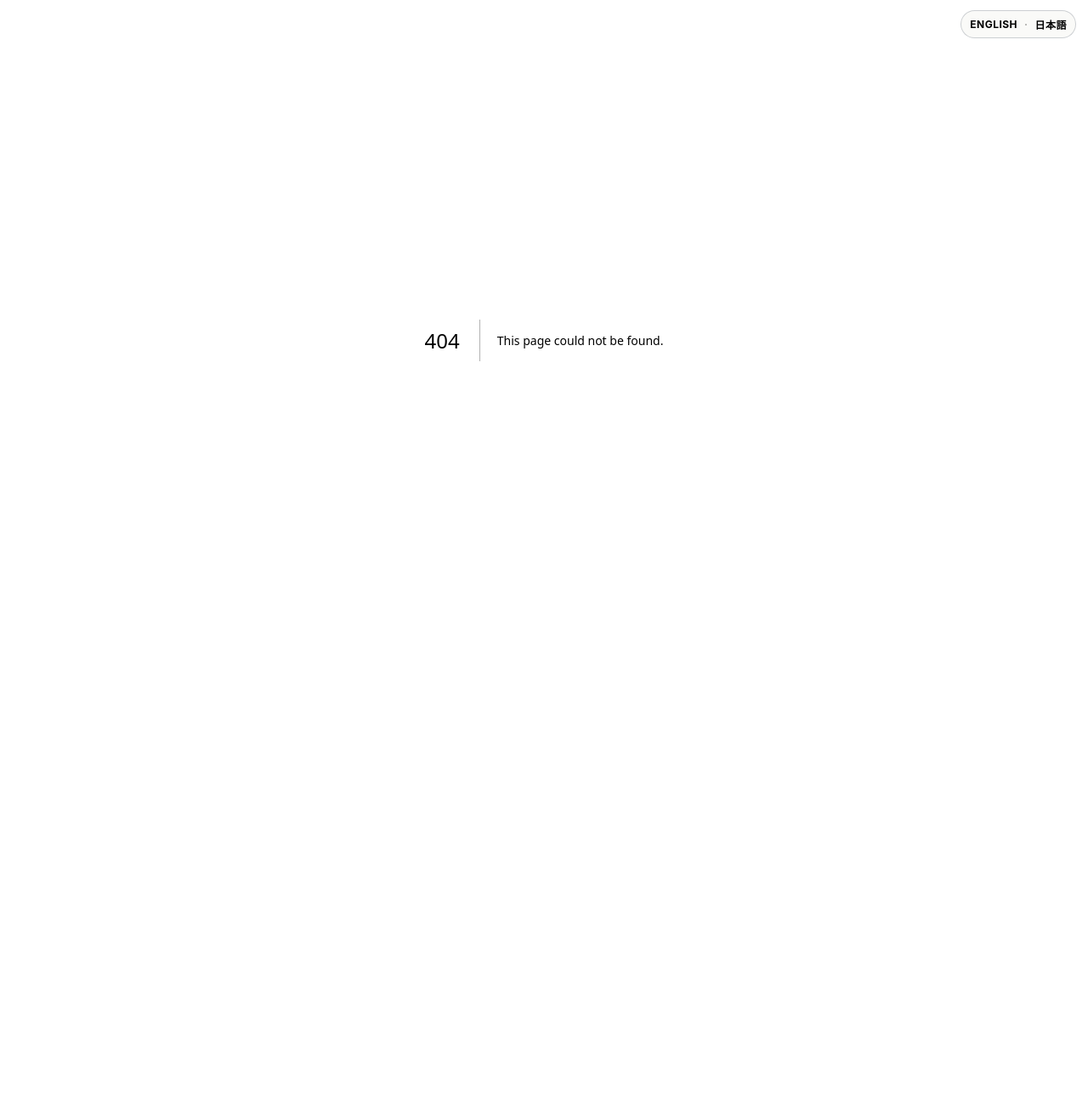
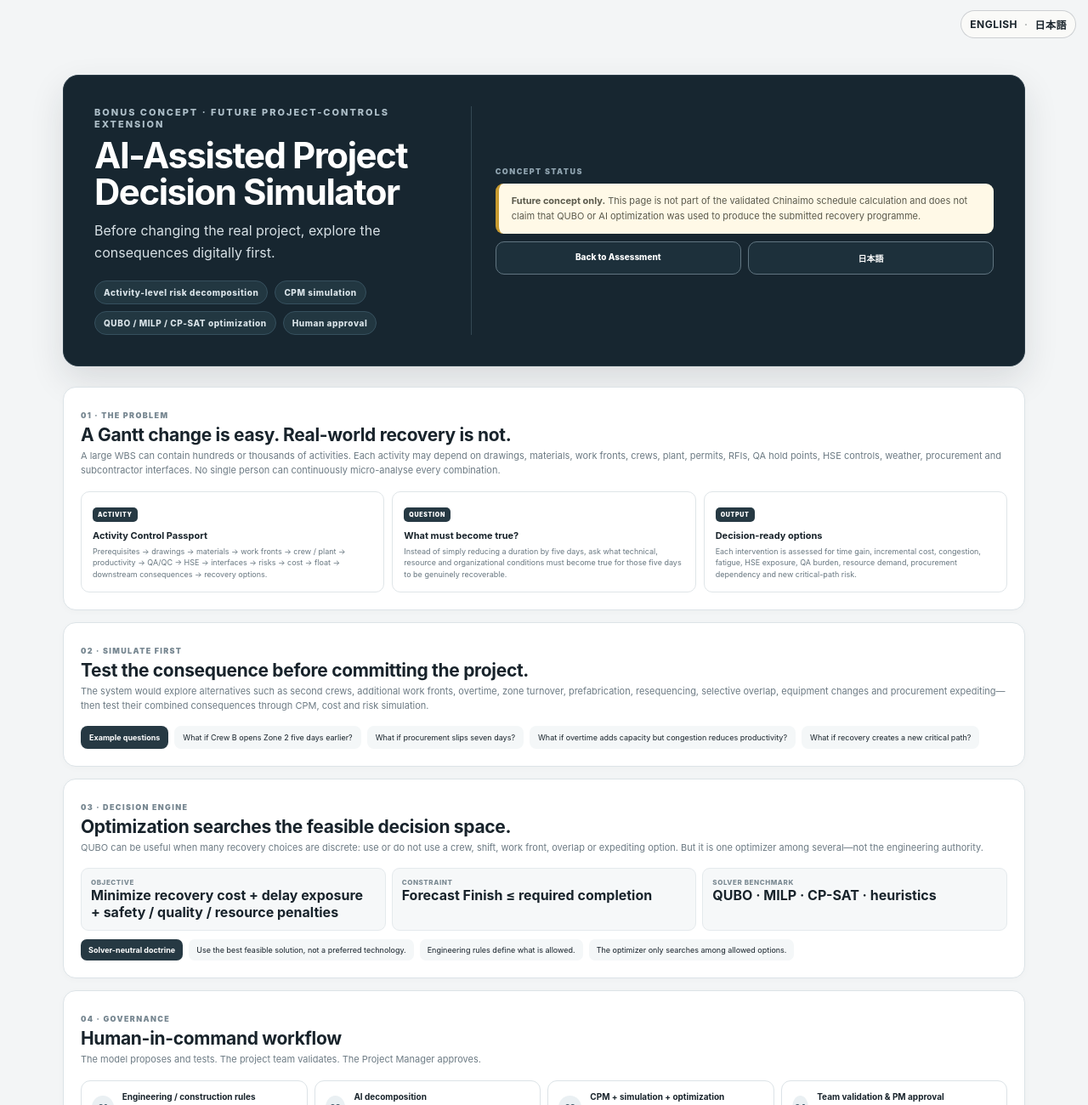
Before and after one commit to michaelfutol/Michael-Futol-Chinaimo-Project-Controls, a Next.js app: page /decision-simulator in a window 1280 px wide. Before the commit this address had no page. Shown: the top 1300 px of the page at 85% size. Before the commit the page ends 800 px from the top, so only its background shows below. Built offline with nearby package versions, Linux system fonts and the light colour scheme.

Commit message:
site: add concise project decision simulator bonus page

```diff
--- /dev/null
+++ b/app/decision-simulator/page.tsx
@@ -0,0 +1,55 @@
+export default function DecisionSimulatorPage(){
+  return <main id="top" style={{maxWidth:1180,margin:'0 auto',padding:'88px 24px 48px'}}>
+    <section className="hero" style={{marginBottom:24}}>
+      <div className="heroCopy">
+        <div className="eyebrow">BONUS CONCEPT · FUTURE PROJECT-CONTROLS EXTENSION</div>
+        <h1>AI-Assisted Project Decision Simulator</h1>
+        <p className="heroLead">Before changing the real project, explore the consequences digitally first.</p>
+        <div className="heroTags"><span>Activity-level risk decomposition</span><span>CPM simulation</span><span>QUBO / MILP / CP-SAT optimization</span><span>Human approval</span></div>
+      </div>
+      <div className="heroAction">
+        <div className="deliverableLabel">CONCEPT STATUS</div>
+        <div className="notice" style={{margin:0}}><b>Future concept only.</b> This page is not part of the validated Chinaimo schedule calculation and does not claim that QUBO or AI optimization was used to produce the submitted recovery programme.</div>
+        <div className="heroButtonRow"><a className="secondaryBtn" href="/">Back to Assessment</a><a className="secondaryBtn" href="/ja/decision-simulator">日本語</a></div>
+      </div>
+    </section>
+
+    <section className="panel">
+      <div className="sectionHead"><div><span className="sectionNo">01 · THE PROBLEM</span><h2>A Gantt change is easy. Real-world recovery is not.</h2><p>A large WBS can contain hundreds or thousands of activities. Each activity may depend on drawings, materials, work fronts, crews, plant, permits, RFIs, QA hold points, HSE controls, weather, procurement and subcontractor interfaces. No single person can continuously micro-analyse every combination.</p></div></div>
+      <div className="authorityGrid">
+        <div><span className="authorityTool">ACTIVITY</span><b>Activity Control Passport</b><p>Prerequisites → drawings → materials → work fronts → crew / plant → productivity → QA/QC → HSE → interfaces → risks → cost → float → downstream consequences → recovery options.</p></div>
+        <div><span className="authorityTool">QUESTION</span><b>What must become true?</b><p>Instead of simply reducing a duration by five days, ask what technical, resource and organizational conditions must become true for those five days to be genuinely recoverable.</p></div>
+        <div><span className="authorityTool">OUTPUT</span><b>Decision-ready options</b><p>Each intervention is assessed for time gain, incremental cost, congestion, fatigue, HSE exposure, QA burden, resource demand, procurement dependency and new critical-path risk.</p></div>
+      </div>
+    </section>
+
+    <section className="panel">
+      <div className="sectionHead"><div><span className="sectionNo">02 · SIMULATE FIRST</span><h2>Test the consequence before committing the project.</h2><p>The system would explore alternatives such as second crews, additional work fronts, overtime, zone turnover, prefabrication, resequencing, selective overlap, equipment changes and procurement expediting—then test their combined consequences through CPM, cost and risk simulation.</p></div></div>
+      <div className="commentaryRule"><b>Example questions</b><span>What if Crew B opens Zone 2 five days earlier?</span><span>What if procurement slips seven days?</span><span>What if overtime adds capacity but congestion reduces productivity?</span><span>What if recovery creates a new critical path?</span></div>
+    </section>
+
+    <section className="panel">
+      <div className="sectionHead"><div><span className="sectionNo">03 · DECISION ENGINE</span><h2>Optimization searches the feasible decision space.</h2><p>QUBO can be useful when many recovery choices are discrete: use or do not use a crew, shift, work front, overlap or expediting option. But it is one optimizer among several—not the engineering authority.</p></div></div>
+      <div className="resultStrip"><div><small>OBJECTIVE</small><b>Minimize recovery cost + delay exposure + safety / quality / resource penalties</b></div><div><small>CONSTRAINT</small><b>Forecast Finish ≤ required completion</b></div><div><small>SOLVER BENCHMARK</small><b>QUBO · MILP · CP-SAT · heuristics</b></div></div>
+      <div className="controlRule"><b>Solver-neutral doctrine</b><span>Use the best feasible solution, not a preferred technology.</span><span>Engineering rules define what is allowed.</span><span>The optimizer only searches among allowed options.</span></div>
+    </section>
+
+    <section className="panel">
+      <div className="sectionHead"><div><span className="sectionNo">04 · GOVERNANCE</span><h2>Human-in-command workflow</h2><p>The model proposes and tests. The project team validates. The Project Manager approves.</p></div></div>
+      <div className="reviewPath" style={{gridTemplateColumns:'repeat(4,minmax(0,1fr))'}}>
+        <div className="reviewStep"><span>01</span><div><b>Engineering / construction rules</b><small>Define physical, technical and contractual feasibility.</small></div></div>
+        <div className="reviewStep"><span>02</span><div><b>AI decomposition</b><small>Expose dependencies, risks and candidate interventions.</small></div></div>
+        <div className="reviewStep"><span>03</span><div><b>CPM + simulation + optimization</b><small>Test time, cost, resource and risk consequences.</small></div></div>
+        <div className="reviewStep"><span>04</span><div><b>Team validation & PM approval</b><small>Construction · Engineering · Procurement · QA/QC · HSE · Commercial.</small></div></div>
+      </div>
+    </section>
+
+    <section className="panel">
+      <div className="sectionHead"><div><span className="sectionNo">05 · THE PRINCIPLE</span><h2>QUBO is the strategist, not the engineer.</h2></div></div>
+      <div className="doctrineCard"><div><small>PROJECT DECISION SIMULATOR</small><h3>The schedule identifies where intervention is required. Engineering and construction define what is physically achievable. Simulation tests the consequences. Optimization searches for the best feasible combination. The project team remains responsible for the decision.</h3></div></div>
+      <p className="controlNote" style={{marginTop:18}}><b>Goal:</b> not simply to recover days, but to identify the safest, most economical and operationally credible way to protect completion, quality and project margin.</p>
+    </section>
+
+    <footer><div><b>Michael Futol</b><span>Project Controls & Construction Planning Technical Assessment · Future Concept Note</span></div><a href="/">Return to assessment ↑</a></footer>
+  </main>
+}
```
